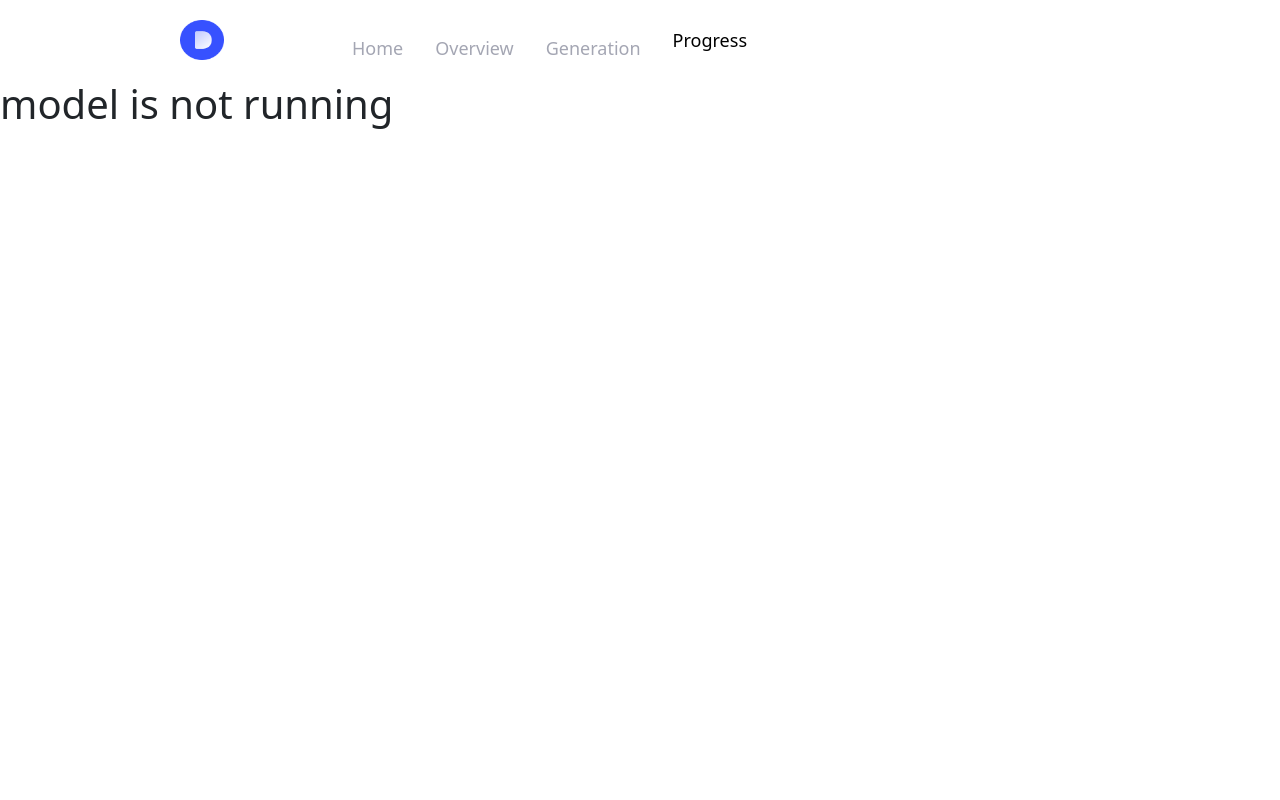
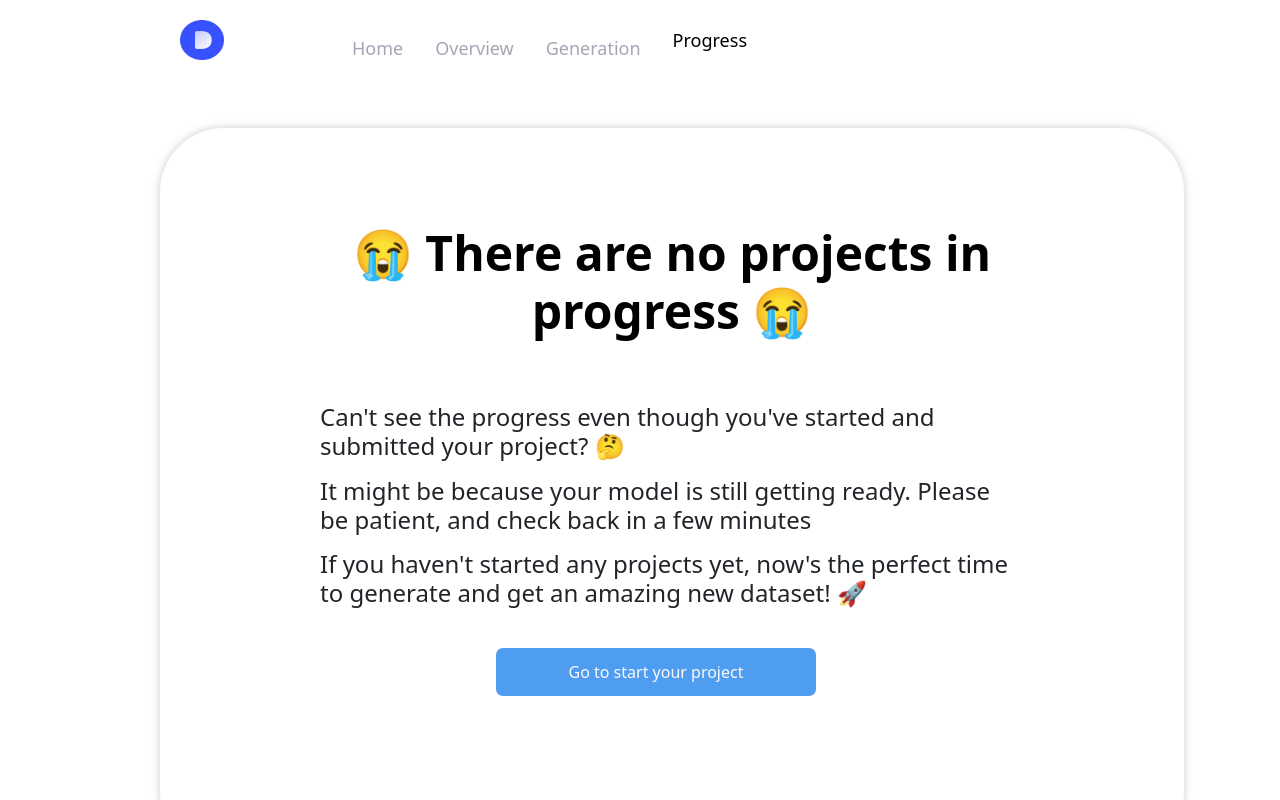
Before and after one commit to byunnn/GM-web, a React (Create React App) app: page / in a window 1280 px wide. Both pictures are taken after a click on the button "Progress". Shown: the top 800 px of the page. Built offline with nearby package versions, Linux system fonts and the light colour scheme; no server answers.

Commit message:
feat : update design for model progress page

```diff
--- a/src/App.js
+++ b/src/App.js
@@ -38,11 +38,14 @@ function App() {
           <Generation
           setPage={setPage}
           setPageNum={setPageNum}
-          page={PAGES.HOME.Name}/>
+          page={PAGES.GENERATION.Name}/>
         )}
 
         {page === PAGES.PROGRESS && (
-          <Progress></Progress>
+          <Progress
+          setPage={setPage}
+          setPageNum={setPageNum}
+          page={PAGES.PROGRESS.Name}/>
         )}
 
 
--- a/src/Components/Dashboard/Progress.css
+++ b/src/Components/Dashboard/Progress.css
@@ -11,6 +11,11 @@
   margin: 5rem auto 10rem auto;
   font-size: x-large;
 
+}
+
+.info-text{
+  font-size: 1.5rem;
+  margin-bottom: 1rem;
 }
 
 .matricsContainer {
--- a/src/Components/Dashboard/Progress.js
+++ b/src/Components/Dashboard/Progress.js
@@ -7,7 +7,7 @@ import ProgressBar from 'react-bootstrap/ProgressBar';
 import Card from 'react-bootstrap/Card';
 import ListGroup from 'react-bootstrap/ListGroup';
 
-
+import { PAGES } from '../../Shared/Misc/Enums';
 import ad1 from './src/ad1.png'
 import './Progress.css';
 
@@ -18,6 +18,11 @@ const Progress = ({ setPage, setPageNum }) => {
   const [modelRunning, setModelRunning] = useState(false)
   const [webSocketClosed, setWebSocketClosed] = useState(true)
   const [metrics, setMetrics] = useState('')
+
+  const changePage = (pageName, pageNum) => {
+    setPage(pageName);
+    setPageNum(pageNum);
+  };
 
   const getModelState = () => {
     const email = 'test@gmail.com'
@@ -80,7 +85,104 @@ const Progress = ({ setPage, setPageNum }) => {
 
   if (!modelRunning && webSocketClosed) {
     return (
-      <h1> model is not running</h1>)
+      <div>
+      <div className='component-container'>
+
+        <Row className="text-center mt-3">
+
+          <h1 className="head1">😭 There are no projects in progress 😭</h1>
+          <h1> <br /></h1>
+
+        </Row>
+
+        <Row>
+        <h3 className="info-text">Can't see the progress even though you've started and submitted your project? 🤔</h3>
+        <h3 className="info-text">It might be because your model is still getting ready. Please be patient, and check back in a few minutes</h3>
+          <h3 className="info-text">If you haven't started any projects yet, now's the perfect time to generate and get an amazing new dataset! 🚀 </h3>
+
+        </Row>
+        <div className="button-container d-flex justify-content-center">
+          <button className='btn-bw' onClick={() => changePage(PAGES.GENERATION, PAGES.GENERATION.pageIndex)}>Go to start your project</button>
+
+        </div>
+
+      </div>
+      <div className='dashboard-container'>
+          <Row className="mt-4 mb-4">
+          <Col sm={4} md={4}>
+            <Card style={{ width: '23rem' }}>
+              <Card.Img variant="top" src={ad1} />
+              <Card.Body>
+                <Card.Title>대한민국 소프트웨어대전, 소프트웨이브 2023
+                </Card.Title>
+                <Card.Text>
+                  소프트웨이브는 대한민국을 대표하는 소프트웨어-ICT 비즈니스 박람회입니다.
+                </Card.Text>
+              </Card.Body>
+              <ListGroup className="list-group-flush">
+                <ListGroup.Item></ListGroup.Item>
+              </ListGroup>
+              <Card.Body>
+                <Card.Link href="https://www.k-softwave.com/" target="_blank" rel="noopener noreferrer">
+                  사이트 바로가기
+                </Card.Link>
+              </Card.Body>
+            </Card>
+          </Col>
+
+          <Col sm={4} md={4}>
+            <Card style={{ width: '23rem' }}>
+              <Card.Img variant="top" src={ad1} />
+              <Card.Body>
+                <Card.Title>대한민국 소프트웨어대전, 소프트웨이브 2023
+                </Card.Title>
+                <Card.Text>
+                  소프트웨이브는 대한민국을 대표하는 소프트웨어-ICT 비즈니스 박람회입니다.
+                </Card.Text>
+              </Card.Body>
+              <ListGroup className="list-group-flush">
+                <ListGroup.Item></ListGroup.Item>
+              </ListGroup>
+              <Card.Body>
+                <Card.Link href="https://www.k-softwave.com/" target="_blank" rel="noopener noreferrer">
+                  사이트 바로가기
+                </Card.Link>
+              </Card.Body>
+            </Card>
+          </Col>
+
+
+          <Col sm={4} md={4}>
+            <Row className="mb-4">
+              <Card>
+                <Card.Header>희귀 데이터 생성 플랫폼 GM</Card.Header>
+                <Card.Body>
+                  <Card.Title>대한민국을 대표하는 소프트웨어-ICT 비즈니스 박람회을 뒤흔들다.</Card.Title>
+                  <Card.Text>
+                    생성 AI 기술을 활용하여 원본 데이터와 아주 유사한, 고품질의 새로운 생성 데이터를 제공 플랫폼
+                  </Card.Text>
+                  <a href='https://www.notion.so/GM-Generated-Medical-GM-f20d80d8b36a4bf190dbff9c8922596d?pvs=4/' target="_blank" rel="noopener noreferrer">바로가기</a>
+                </Card.Body>
+              </Card>
+            </Row>
+
+            <Row>
+              <Card>
+                <Card.Header>대한민국 소프트웨어대전, 소프트웨이브 2023</Card.Header>
+                <Card.Body>
+                  <Card.Title>2023년 11월 29일 ~ 2023년 12월 1일</Card.Title>
+                  <Card.Text>
+                    대한민국을 대표하는 소프트웨어-ICT 비즈니스 박람회.
+                  </Card.Text>
+                  <a href='https://www.k-softwave.com/' target="_blank" rel="noopener noreferrer">바로가기</a>
+                </Card.Body>
+              </Card>
+            </Row>
+          </Col>
+        </Row>
+        </div>
+      </div>
+    )
   }
 
   if (modelRunning) {
--- a/src/Components/Generation/Generation.js
+++ b/src/Components/Generation/Generation.js
@@ -126,11 +126,14 @@ const Generation = ({ setPage, setPageNum }) => {
 
                 <h1 className="head1">👏Your data has been successfully sent!👏</h1>
                 <h1> <br /></h1>
-                <h3>We are presently in the process of handling your data and generating images.  </h3>
-                <h3>Once your model is ready to commence, <br /> the training process details will be presented on the Progress page shortly. </h3>
-                <h3> You can monitor the ongoing progress in real-time.</h3>
+
               </Row>
 
+              <Row>
+                <h3 className="info-text">🪄 We are currently in the process of handling your data and generating images.   </h3>
+                <h3 className="info-text">✨ Once your model is ready to start, the training process details will be presented on the Progress page shortly. </h3>
+                <h3 className="info-text">💡 You can monitor the ongoing progress in real-time.</h3>
+              </Row>
               <div className="button-container d-flex justify-content-center">
                 <button style={{ marginRight: '2rem' }} className='btn-bw' onClick={() => setSendCheck(false)}>Start another project</button>
                 <button className='btn-bw' onClick={() => changePage(PAGES.PROGRESS, PAGES.PROGRESS.pageIndex)}>Go to monitor the progress</button>
```
